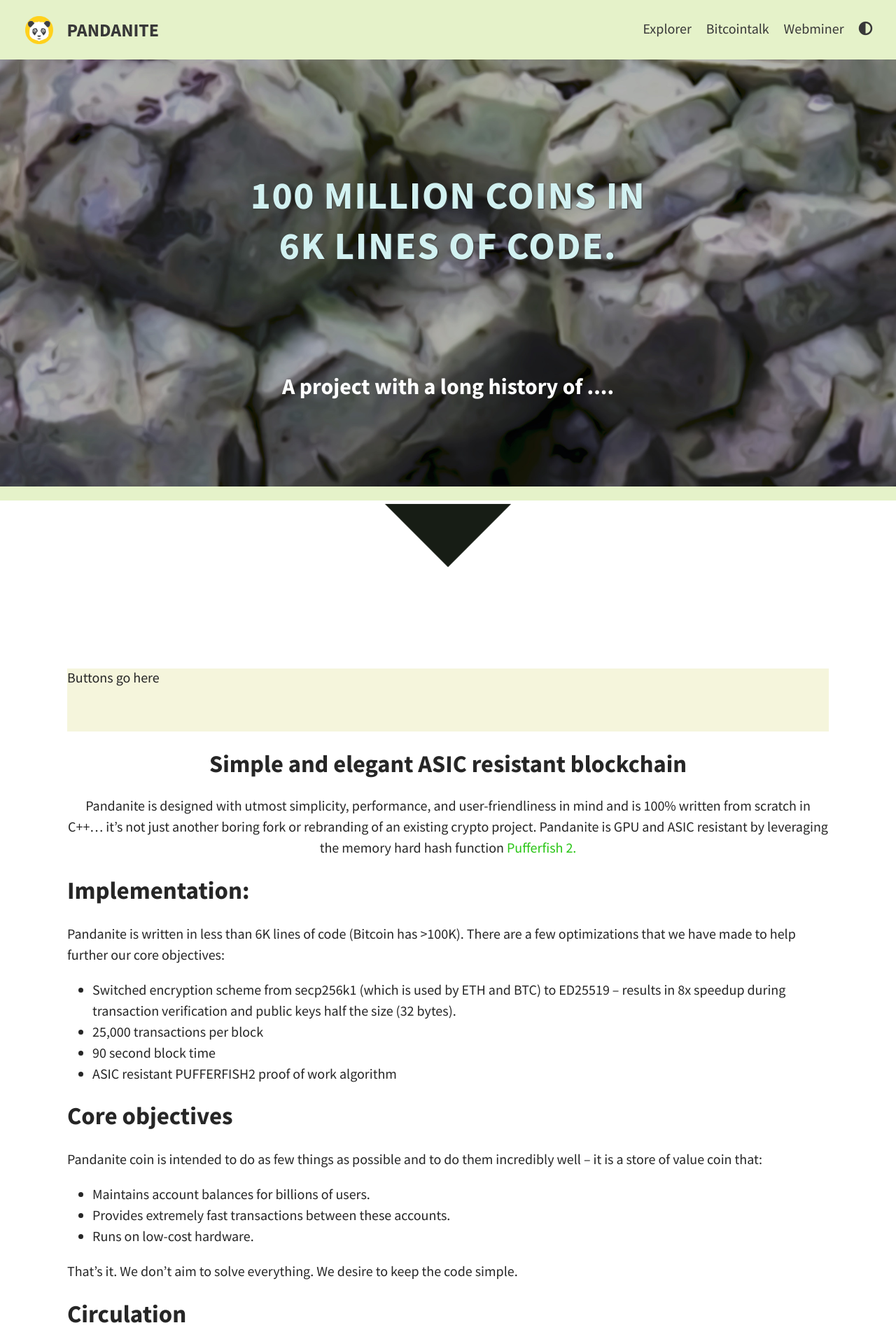
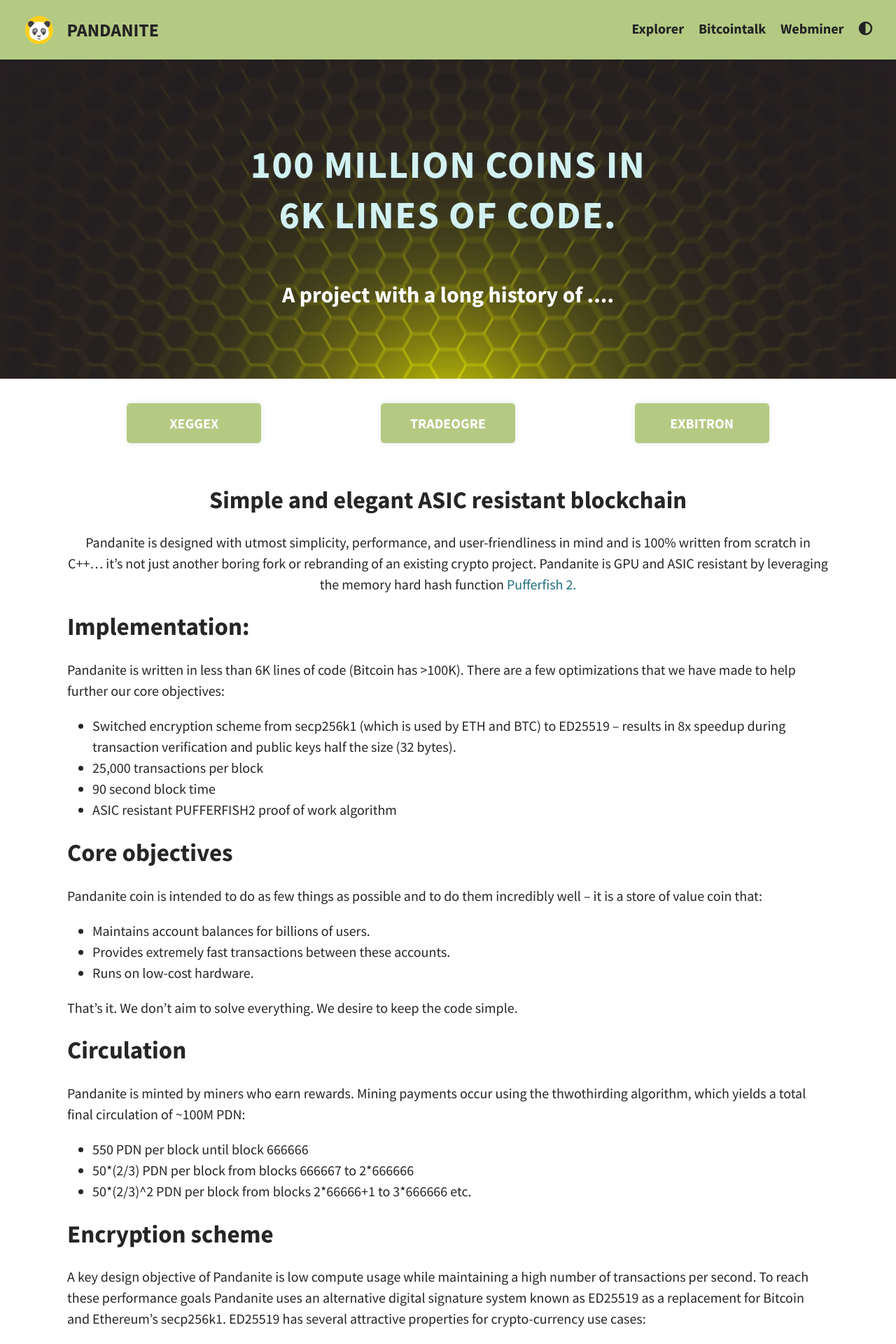
Before and after one commit to scientificmass/pandanite, a Jekyll site: the page built from index.html, in a window 1280 px wide. Shown: the top 1920 px of the page at 70% size. Built offline with Jekyll 4.4.1, drawn with Linux system fonts in a browser that asks for light colours; the list of posts is cut into pages by our own code.

Commit message:
update header and buttons

```diff
--- a/_data/menu.yml
+++ b/_data/menu.yml
@@ -1,4 +1,4 @@
-- url: "https://explorer.0xf10.com/"
+- url: "https://shifu.mrpandabear.org/explorer//"
   name: "Explorer"
 - url: "https://bitcointalk.org/index.php?topic=5372707.0"
   name: "Bitcointalk"
--- a/_includes/panda/panda.liquid
+++ b/_includes/panda/panda.liquid
@@ -1,7 +1,17 @@
 <div class="pandawrapper">
   <div class="arrow"><a class="arrow-down" href="#scroll"></a></div>
-  <div class="button-grid" id="scroll"></div>
-  <div class="buttons">Buttons go here</div>
+
+  <div class="buttons">
+
+  <div class="exchangebutton"><a href="https://xeggex.com/">XEGGEX</a></div>
+  <div class="exchangebutton"><a href="https://tradeogre.com/markets">TRADEOGRE</a></div>
+  <div class="exchangebutton"><a href="https://www.exbitron.com/">EXBITRON</a></div>
+
+
+
+
+
+  </div>
   <div class="pandatitle">
     <h1>Simple and elegant ASIC resistant blockchain</h1>
   </div>
--- a/_sass/_custom.scss
+++ b/_sass/_custom.scss
@@ -89,7 +89,6 @@ html {
   }
 }
 .call-out {
-  height: 70vh;
   display: grid;
   align-items: center;
   justify-content: center;
@@ -118,52 +117,43 @@ html {
   display: block;
   font-size: 2rem;
 }
+
+
+
 .buttons {
   width: 100%;
   height: 10vh;
-  background-color: beige;
+  display: flex;
+  justify-content: space-around;
+  align-items: center;
+  height: 8rem;
 }
-.arrow {
-  height: auto;
-  width: 100%;
-  display: grid;
-  justify-content: center;
-  margin-top: 10px;
+
+.exchangebutton {
+  background-color: var(--header-background);
+  width: 12rem;
+  padding: 1rem;
+  text-align: center;
+  text-decoration: none;
+  font-weight: bold;
+  border-radius: 5px;
+  cursor: pointer;
+  box-shadow: 0 0 10px rgba($color: #000000, $alpha: 0.1);
+  text-transform: uppercase;
+  -webkit-transition-duration: 0.3s;
+  transition-duration: 0.3s;
+  -webkit-transition-property: box-shadow, transform;
+  transition-property: box-shadow, transform;
 }
-.arrow-down {
-  width: 0;
-  height: 0;
-  border-left: 40px solid transparent;
-  border-right: 40px solid transparent;
-  border-top: 80px solid rgb(23, 29, 21);
-  transform: scale(2, 0.8);
-  animation: pulse 2s linear infinite;
+.exchangebutton a {
+color: #fff;
 }
-@keyframes pulse {
-  0% {
-    transform: scale(2, 1);
-  }
-  30% {
-    transform: scale(2.2, 1.1);
-  }
-  50% {
-    transform: scale(2.4, 1.2);
-  }
-  80% {
-    transform: scale(2.2, 1.1);
-  }
-  100% {
-    transform: scale(2, 1);
-  }
+.exchangebutton:hover, .exchangebutton:focus, .exchangebutton:active{
+  box-shadow: 0 0 15px rgba(0, 0, 0, 0.5);
+  -webkit-transform: scale(1.1);
+  transform: scale(1.1);
+  background-color: var(--buttonhover);
 }
-.arrow-down:hover {
-  width: 0;
-  height: 0;
-  border-left: 40px solid transparent;
-  border-right: 40px solid transparent;
-  border-top: 80px solid rgb(101, 133, 91);
+.site-header a {
+  font-weight: bold;
 }
-.button-grid {
-  height: 120px;
-  margin-top: 30px;
-}
--- a/_sass/base/_variables.scss
+++ b/_sass/base/_variables.scss
@@ -31,12 +31,14 @@ $x-sm-break: 320px;
 html, html[data-theme="light"] {
   --background: #ffffff;
   --blockquote: #eef7fa;
-  --selection: #d4d4d4;
+  --selection: #979797;
   --meta: #595959;
-  --link: #28c514;
-  --header-background: #e5f2c9;
+  --link: #1f6f7e;
+  --linkhover: #b4ca83ab;
+  --buttonhover: #cab183;
+  --header-background: #b4ca83;
   --header-text: #ffffff;
-  --header-link: #383838;
+  --header-link: #242323;
   --code-background: #E0E0E0;
   --code-inline: #24292e;
   --text-shadow: #3f3f3f;
@@ -55,8 +57,10 @@ html[data-theme="dark"] {
   --blockquote: #373e47; // blockquote
   --selection: #545d68; // selection
   --meta: #909dab; // meta
-  --link: #b6d96c; // theme, link, link shadow header bg
-  --header-background: #0A160A; // Color before header image load
+  --link: #E8E900; // theme, link, link shadow header bg
+  --linkhover: #a3e900;
+  --buttonhover: #b4ca83ab;
+  --header-background: #070A17; // Color before header image load
   --header-text: #e7f3f4; // header text, feature img text
   --header-link: #adbac7; // header link, search color
   --code-background: #2A3444;
```
Also changed, not shown: assets/img/header/triangular-rock.jpeg (added), assets/img/header/triangular.jpeg.
